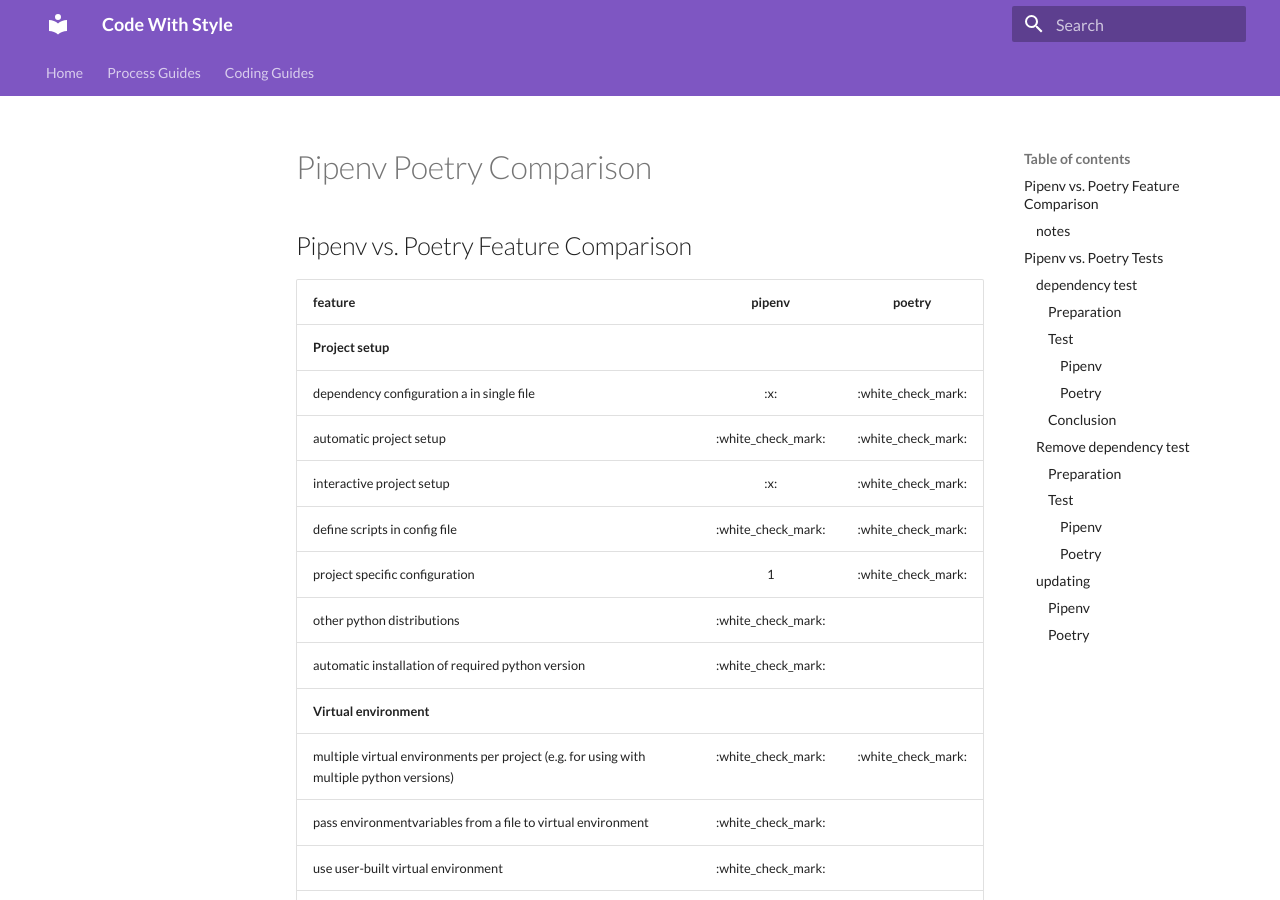
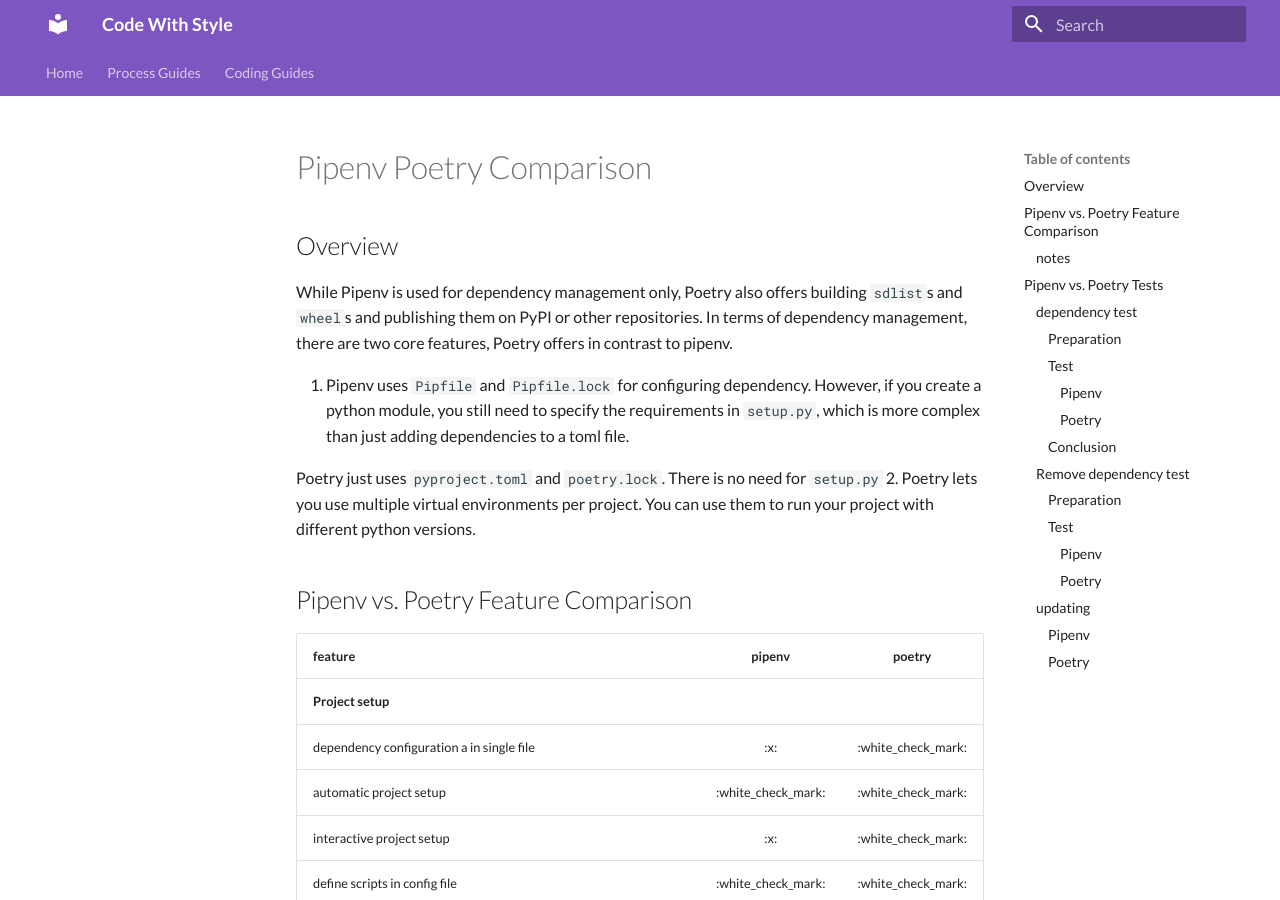
Before and after one commit to GreyRook/code-with-style, an MkDocs documentation site: the page built from docs/python/pipenv_poetry_comparison.md, in a window 1280 px wide and 900 px high. Built offline with MkDocs 1.6.1 and Material for MkDocs 9.7.7, drawn with Linux system fonts in a browser that asks for light colours.

Commit message:
added overview section to Pipenv Poetry Comparison
Reviewed-by: Florian Ludwig <f.ludwig@greyrook.com>
Reviewed-by: Beshoy Abdelmalak <b.abdelmalak@greyrook.com>
Reviewed-by: Amin Jamal <a.jamal@greyrook.com>
Reviewed-by: Nabil Khalil <n.khalil@greyrook.com>
Part-of: <http://git.r0k.de/gr/internal/guides/code-with-style/-/merge_requests/53>

```diff
--- a/docs/python/pipenv_poetry_comparison.md
+++ b/docs/python/pipenv_poetry_comparison.md
@@ -1,4 +1,17 @@
 # Pipenv Poetry Comparison
+
+## Overview
+
+While Pipenv is used for dependency management only, Poetry also offers building `sdlist`s and `wheel`s and publishing them on PyPI or other repositories.
+In terms of dependency management, there are two core features, Poetry offers in contrast to pipenv.
+
+1. Pipenv uses `Pipfile` and `Pipfile.lock` for configuring dependency.
+   However, if you create a python module, you still need to specify the requirements in `setup.py`, which is more complex than just adding dependencies to a toml file.
+
+   Poetry just uses `pyproject.toml` and `poetry.lock`.
+   There is no need for `setup.py`
+2. Poetry lets you use multiple virtual environments per project.
+   You can use them to run your project with different python versions.
 
 ## Pipenv vs. Poetry Feature Comparison
 
```
